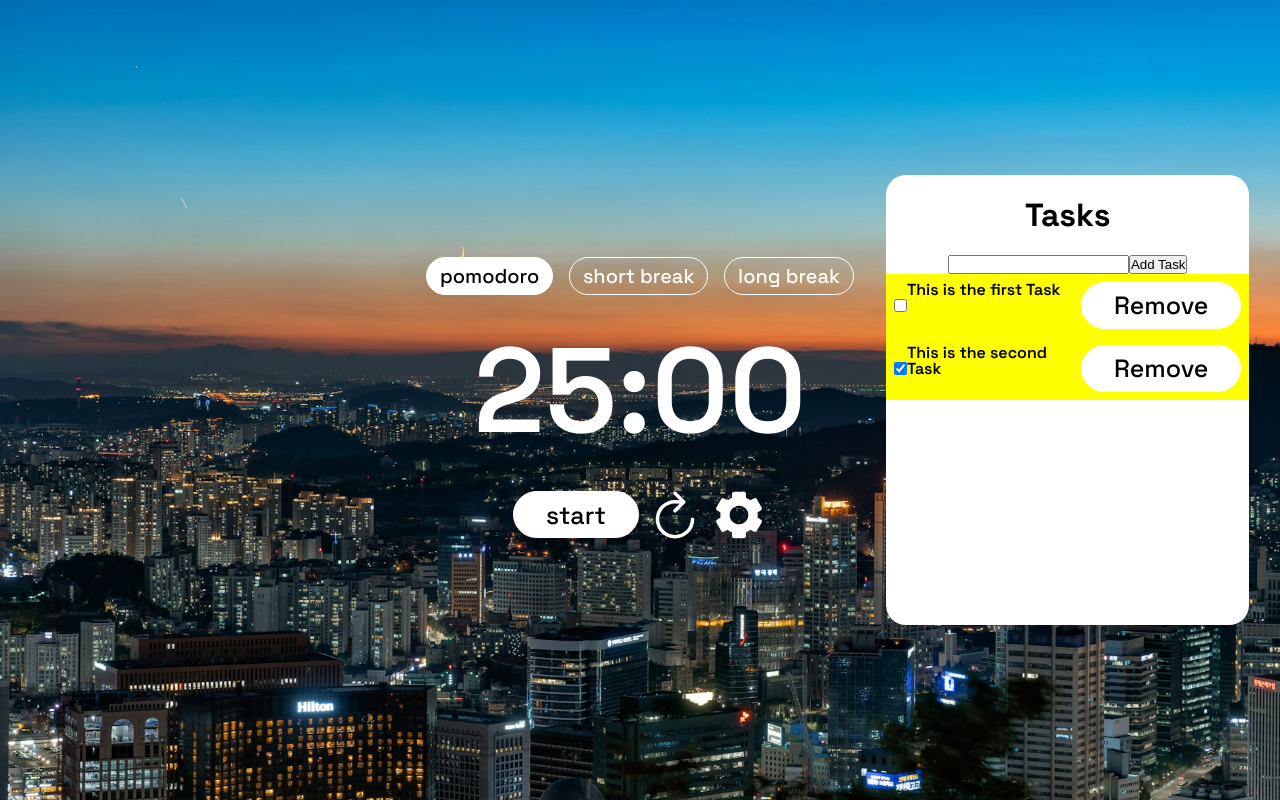
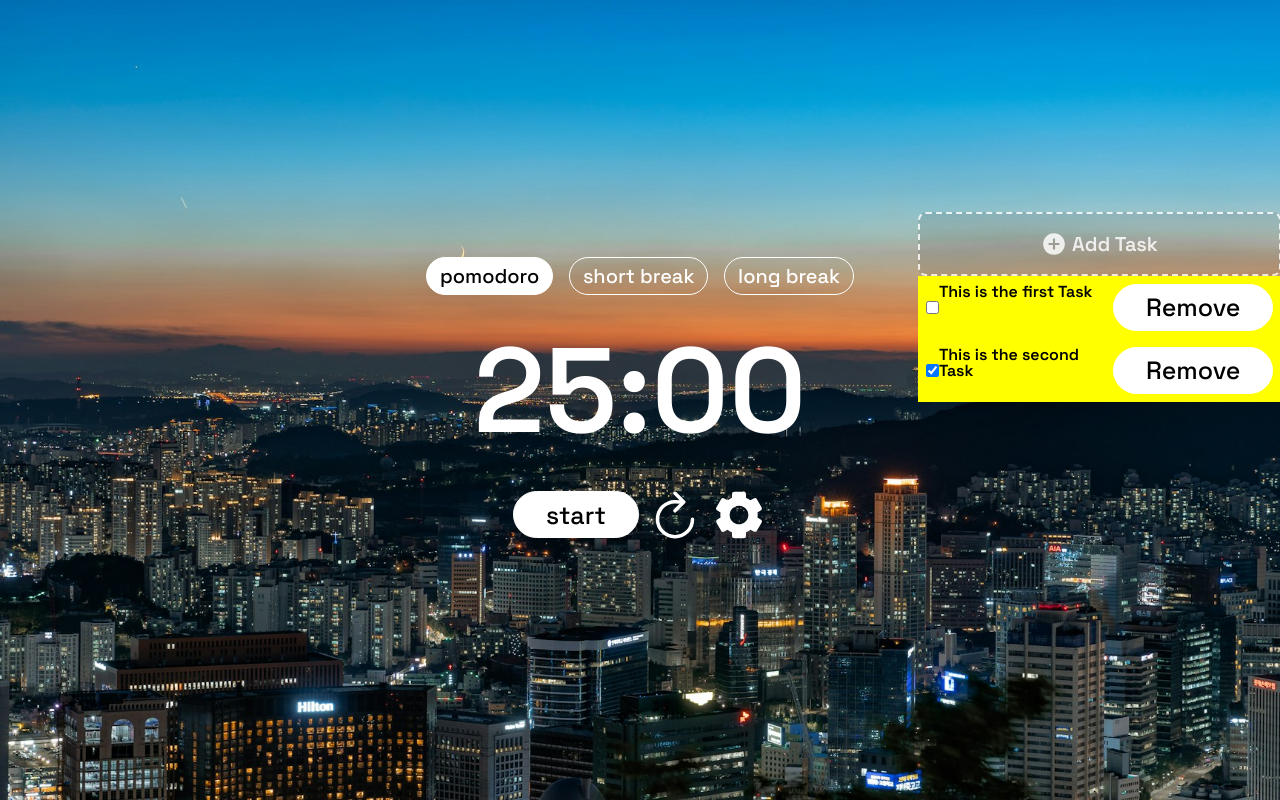
Before and after one commit to Jans3n/Pomodoro, a React (Vite) app: page / in a window 1280 px wide. Built offline with nearby package versions, Linux system fonts and the light colour scheme.

Commit message:
changed the task list design

```diff
--- a/src/App.css
+++ b/src/App.css
@@ -40,11 +40,11 @@
 .TaskList{
   position: absolute;
   left: 100%; /* Position it to the right of the Timer */
-  margin-left: 2rem; /* Space between the timer and task list */
+  margin-left: 4rem; /* Space between the timer and task list */
   z-index: 2;
   width: 85%;
   height: 100%;
-  min-height: 450px;
+  min-height: 400px;
 
   /* min-width: 300px;
   min-height: 1px; */
--- a/src/components/Tasks/TaskList.css
+++ b/src/components/Tasks/TaskList.css
@@ -1,6 +1,6 @@
 .TaskContainer{
   /* margin: auto; */
-  background-color: white;
+  /* background-color: white; */
   height: 100%;
   border-radius: 20px;
 }
--- a/src/components/Tasks/TaskList.jsx
+++ b/src/components/Tasks/TaskList.jsx
@@ -54,7 +54,7 @@ function Tasks() {
     <>
       <div className='TaskContainer'>
         {/* <h1 className="title">Tasks</h1> */}
-        <TaskHeader />
+        {/* <TaskHeader /> */}
         <TaskInputField
           name={'Add Task'}
           />
--- a/src/components/UI/TaskInputField.css
+++ b/src/components/UI/TaskInputField.css
@@ -1,3 +1,58 @@
+/* .inputField{
+  font-family: 'Space Grotesk';
+  border-radius: 20px 0px 0px 20px;
+  width: 60%;
+  padding: 0.3rem 0.8rem;
+  margin: 0px;
+  box-shadow: none;
+  border: 1px solid #FFFFFF;
+  font-size: 20px;
+  font-weight: 500;
+  border-right: 0px;
+  background: none;
+  color: white;
+}
+
+
+.inputField:focus{
+  outline: none;
+}
+
 .inputButton{
-  color:black
+  font-family: 'Space Grotesk';
+  border-radius: 0px 20px 20px 0px;
+  padding: 0.3rem 0.8rem;
+  font-size: 20px;
+  font-weight: 500;
+  background: none;
+  border-left: 0px;
+  border: 1px solid #FFFFFF;
+  color: white;
+  cursor: pointer;
+  transition: background-color 0.3s, color 0.3s;
 }
+
+.inputButton:hover, .inputButton.active{
+  color: black;
+  background-color: white;
+} */
+
+.addTaskButton{
+  font-family: 'Space Grotesk';
+  box-sizing: border-box;
+  width: 100%;
+  height: 64px;
+  background-color: rgba(0, 0, 0, 0.1);
+  border-radius: 8px;
+  display: flex;
+  justify-content: center;
+  align-items: center;
+  cursor: pointer;
+  opacity: 0.8;
+  margin-top: 12px;
+  border: 2px dashed rgb(255, 255, 255);
+  font-size: 20px;
+  font-weight: 600;
+  gap: 0.3rem;
+  color: white
+}
--- a/src/components/UI/TaskInputField.jsx
+++ b/src/components/UI/TaskInputField.jsx
@@ -1,16 +1,40 @@
 import React, { useEffect, useState } from 'react'
 import './TaskInputField.css'
+import AddIcon from '../icons/AddIcon';
 
 function TaskInputField({name, onClick}) {
 
   const [taskText, setTaskText] = useState('');
+  const [openedTaskMenu, setOpenedTaskMenu] = useState(false)
+
+  const handleTaskMenu = () => {
+    setOpenedTaskMenu(!openedTaskMenu)
+  }
+
   return (
     <>
-        <input
+        {/* <input
           type="text"
           value={taskText}
-          onChange={(e) => setTaskText(e.target.value)}/>
-        <button onClick={onClick} className='inputButton'>{name}</button>
+          onChange={(e) => setTaskText(e.target.value)}
+          className='inputField'/>
+        <button onClick={onClick} className='inputButton'>{name}</button> */}
+        {
+          openedTaskMenu ? (
+          <input
+            type="text"
+            value={taskText}
+            onChange={(e) => setTaskText(e.target.value)}
+            className='inputField'/>
+          ) : (
+            <button
+              onClick={handleTaskMenu}
+              className='addTaskButton'> <AddIcon></AddIcon> Add Task
+            </button>
+          )
+        }
+
+
     </>
   )
 }
--- /dev/null
+++ b/src/components/icons/AddIcon.jsx
@@ -0,0 +1,19 @@
+import React from 'react'
+
+function AddIcon({props}) {
+  return (
+    <>
+      <svg
+      viewBox="0 0 24 24"
+      fill="currentColor"
+      height="1.3em"
+      width="1.3em"
+      {...props}
+    >
+      <path fill="none" d="M0 0h24v24H0z" />
+      <path d="M12 22C6.477 22 2 17.523 2 12S6.477 2 12 2s10 4.477 10 10-4.477 10-10 10zm-1-11H7v2h4v4h2v-4h4v-2h-4V7h-2v4z" />
+    </svg>
+    </>
+  )
+}
+export default AddIcon
--- a/src/components/icons/RestartIcon.jsx
+++ b/src/components/icons/RestartIcon.jsx
@@ -1,5 +1,4 @@
 import React from 'react'
-import './SettingsIcon.css'
 
 function RestartIcon({props}) {
   return (
--- a/src/components/icons/SettingsIcon.jsx
+++ b/src/components/icons/SettingsIcon.jsx
@@ -1,5 +1,4 @@
 import React from 'react'
-import './SettingsIcon.css'
 
 function SettingsIcon({props}) {
   return (
@@ -17,3 +16,5 @@ function SettingsIcon({props}) {
   )
 }
 export default SettingsIcon
+
+// reactsvgicons.com
```
Also changed, not shown: src/components/icons/SettingsIcon.css (deleted).
